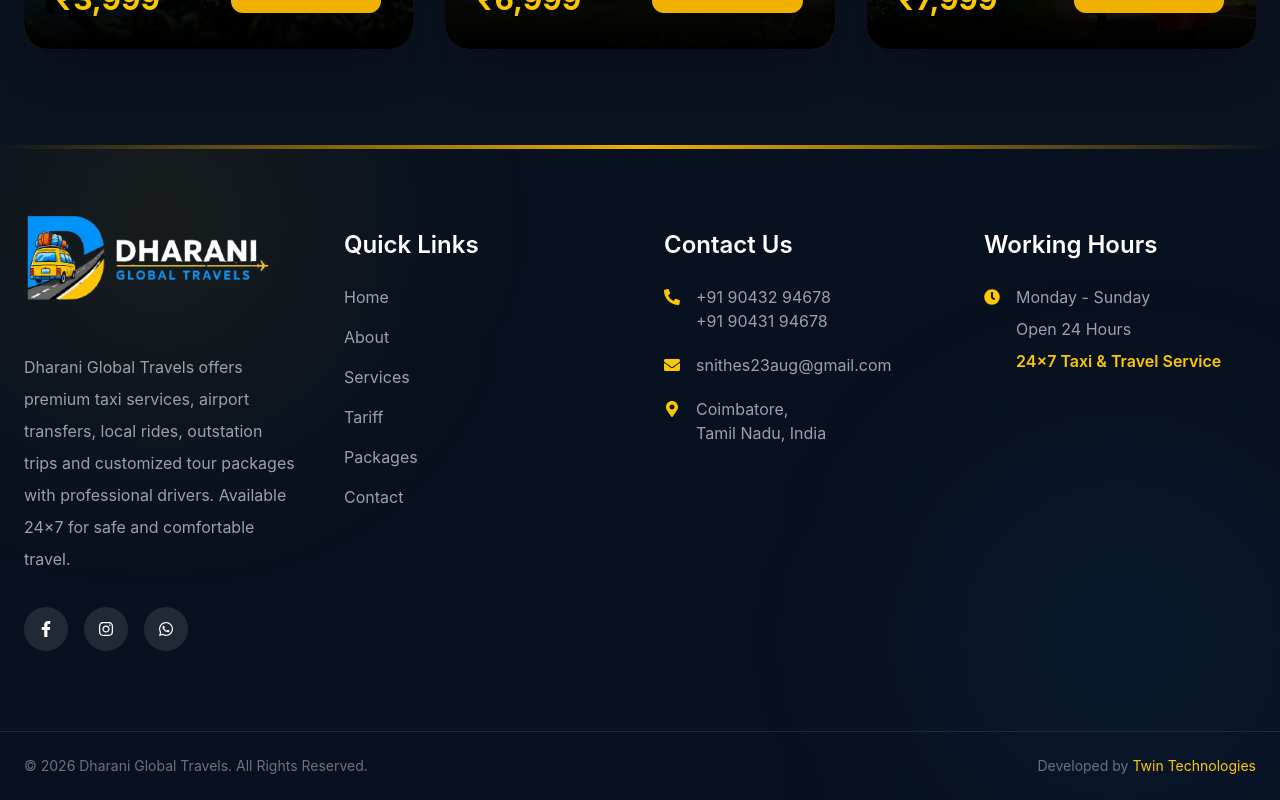
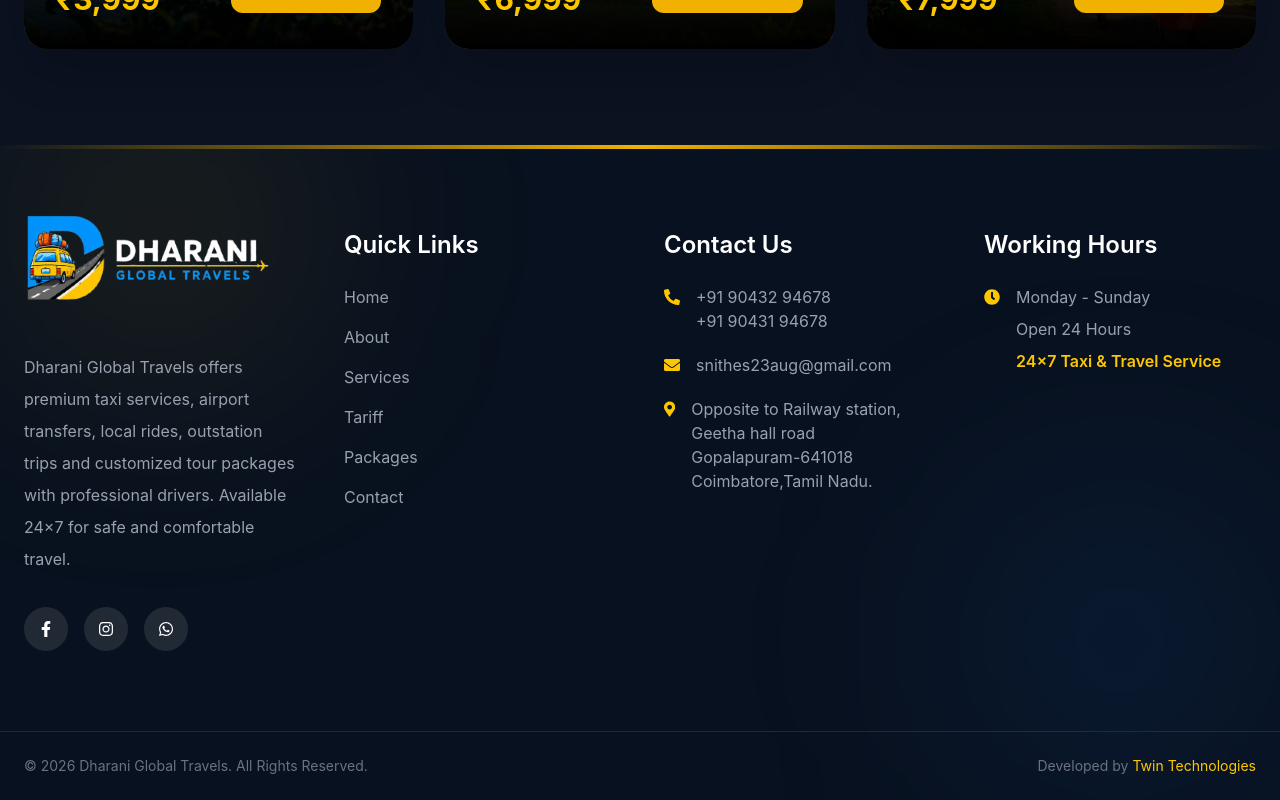
Before and after one commit to malarselvi15/TravelWebsite, a React (Vite) app in the folder frontend/: page / in a window 1280 px wide. Shown: the part 5774-6574 px from the top of the page. Built offline with nearby package versions, Linux system fonts and the light colour scheme.

Commit message:
Updated Address

```diff
--- a/frontend/src/components/Footer.jsx
+++ b/frontend/src/components/Footer.jsx
@@ -207,9 +207,9 @@ function Footer() {
                 <FaMapMarkerAlt className="text-yellow-400 mt-1" />
 
                 <span className="text-gray-400">
-                  Coimbatore,
+                  Opposite to Railway station, Geetha hall road
                   <br />
-                  Tamil Nadu, India
+                  Gopalapuram-641018 Coimbatore,Tamil Nadu.
                 </span>
 
               </div>
```
